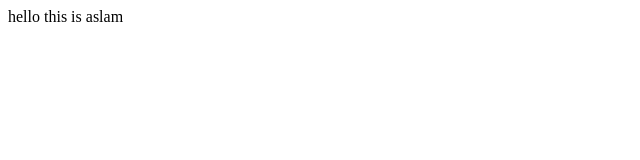
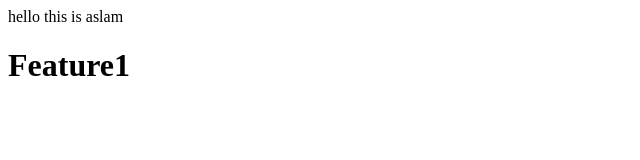
Before and after one commit to mdsahabvision786-collab/html1, a plain HTML site: page index.html in a window 1280 px wide. Shown: the whole page, without its empty margins (0-640 px from the left). Drawn offline with Linux system fonts and the light colour scheme.

Commit message:
Update index.html

```diff
--- a/index.html
+++ b/index.html
@@ -1 +1,2 @@
 <p>hello this is aslam</p>
+<h1>Feature1</h1>
```
